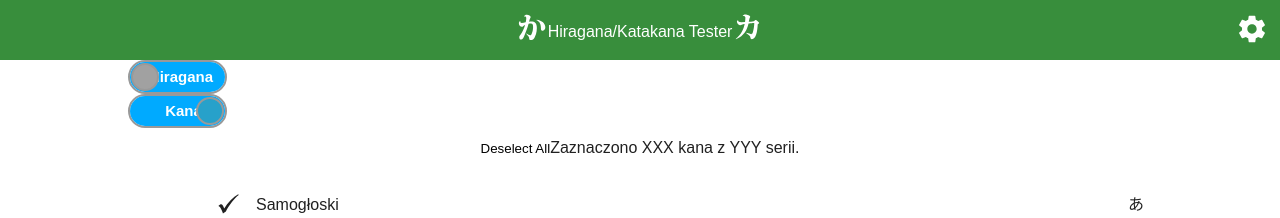
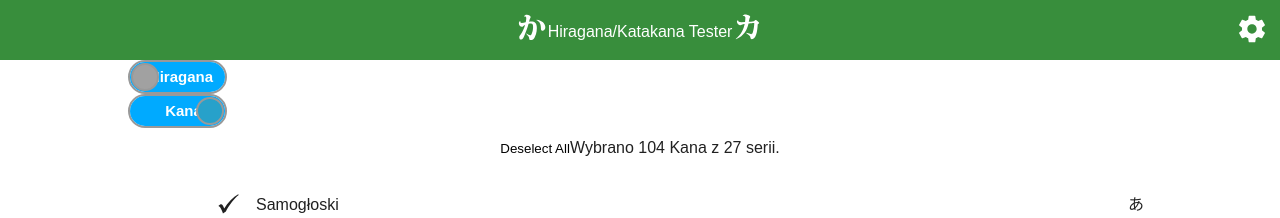
Before and after one commit to LukaszGrela/hiragana-katakana-tester-reactjs, a React (Create React App) app: page /setup in a window 1280 px wide. Shown: the top 218 px of the page. Built offline with nearby package versions, Linux system fonts and the light colour scheme.

Commit message:
Selection counter label.

```diff
--- a/src/pages/Setup.js
+++ b/src/pages/Setup.js
@@ -31,6 +31,22 @@ class Setup extends Component {
             syllabary_selection: (!!this.props.syllabary_selection && this.props.syllabary_selection === 1)
         }
 
+    }
+
+    getSelectionHint() {
+
+        const { data, selection } = this.props;
+
+        let _nKanaLength = 0,
+            _nSeriesLength = 0,
+            _nListLength = data ? data.length : 0
+        for (let i = 0; i < _nListLength; i++) {
+            if (selection.indexOf(data[i].id) !== -1) {
+                _nSeriesLength++;
+                _nKanaLength += data[i].source.romaji.length;
+            }
+        }
+        return ("Wybrano " + _nKanaLength + " Kana z " + _nSeriesLength + " serii.");
     }
 
     render() {
@@ -67,7 +83,7 @@ class Setup extends Component {
                             }}
                         >{selection.length === 0 ? 'Select All' : 'Deselect All'}</button>
                         {
-                            'Zaznaczono XXX kana z YYY serii.'
+                            this.getSelectionHint()
                         }
                     </div>
                     <ListSeries className='row series-list'
```
